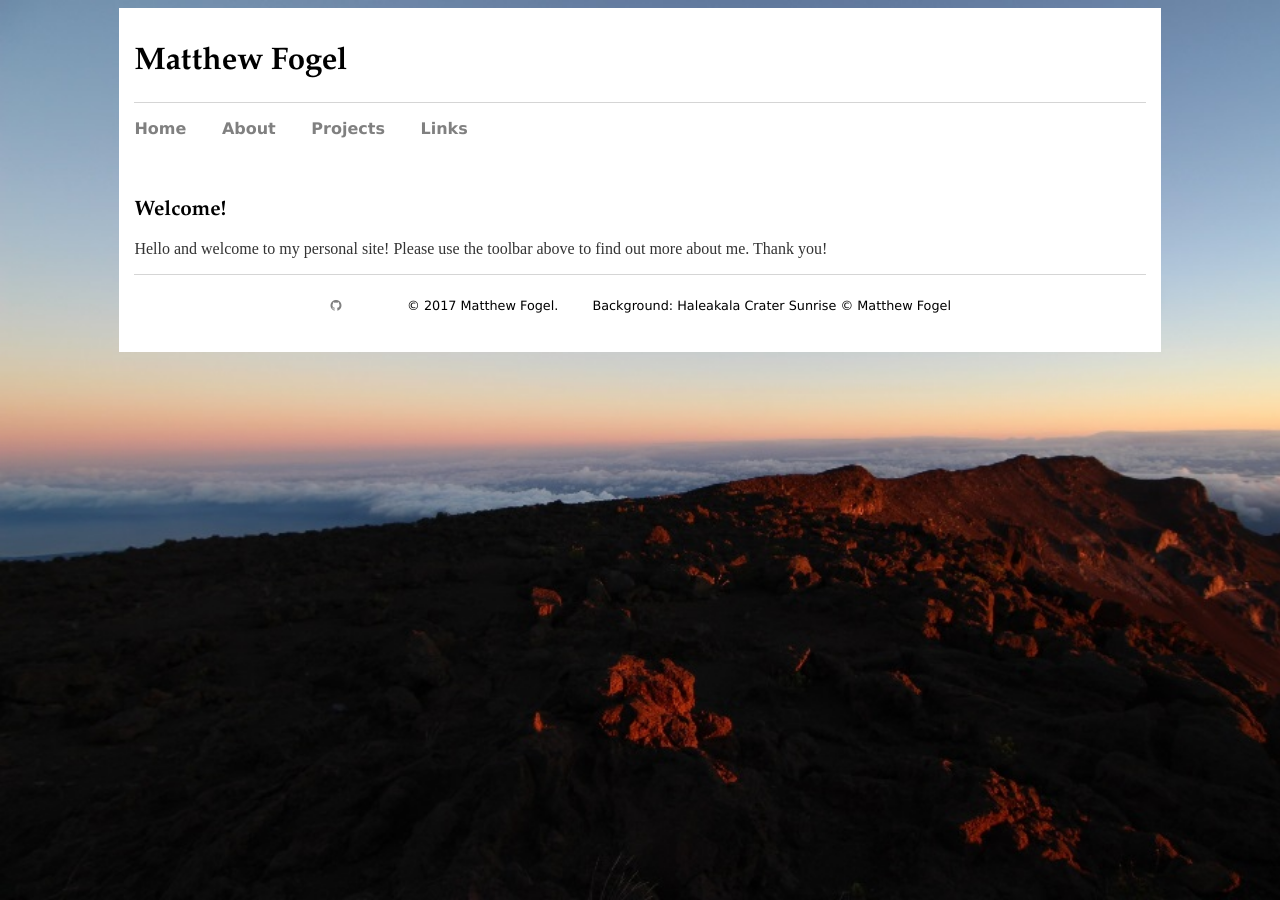
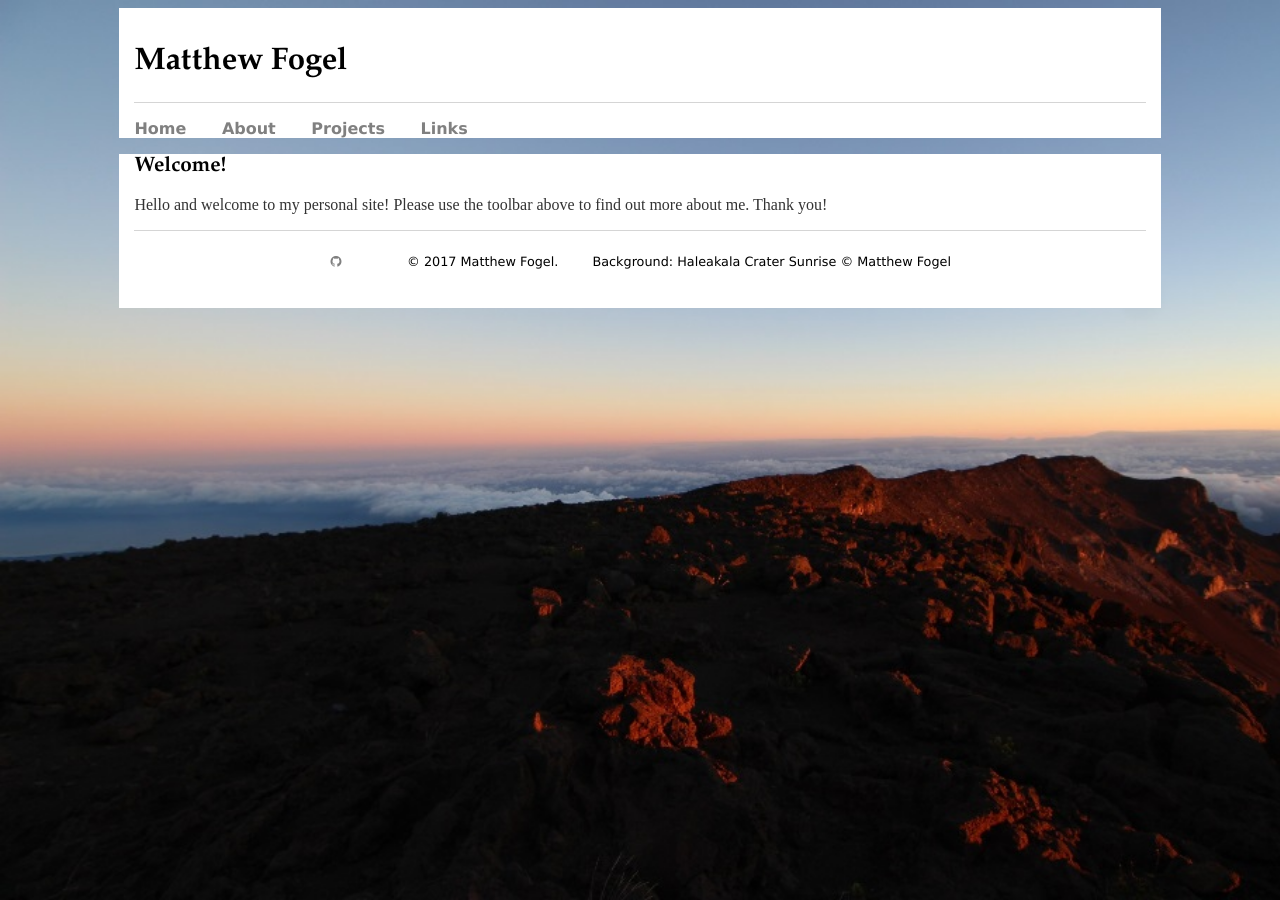
Before and after one commit to matthew-fogel/matthew-fogel.github.io, a Jekyll site: the page built from index.html, in a window 1280 px wide. Built offline with Jekyll 4.4.1, drawn with Linux system fonts in a browser that asks for light colours.

Commit message:
padding - headerbar and wrapper

```diff
--- a/css/main.css
+++ b/css/main.css
@@ -13,7 +13,8 @@
   margin: auto;
   padding: 15px;
   width: 80%;
-  background-color: white
+  background-color: white;
+  padding-bottom: 0px;
 }
 
 div.wrapper {
@@ -21,7 +22,8 @@
   margin: auto;
   padding: 15px;
   width: 80%;
-  background-color: white
+  background-color: white;
+  padding-top: 0px;
 }
 
 div.image {
```
